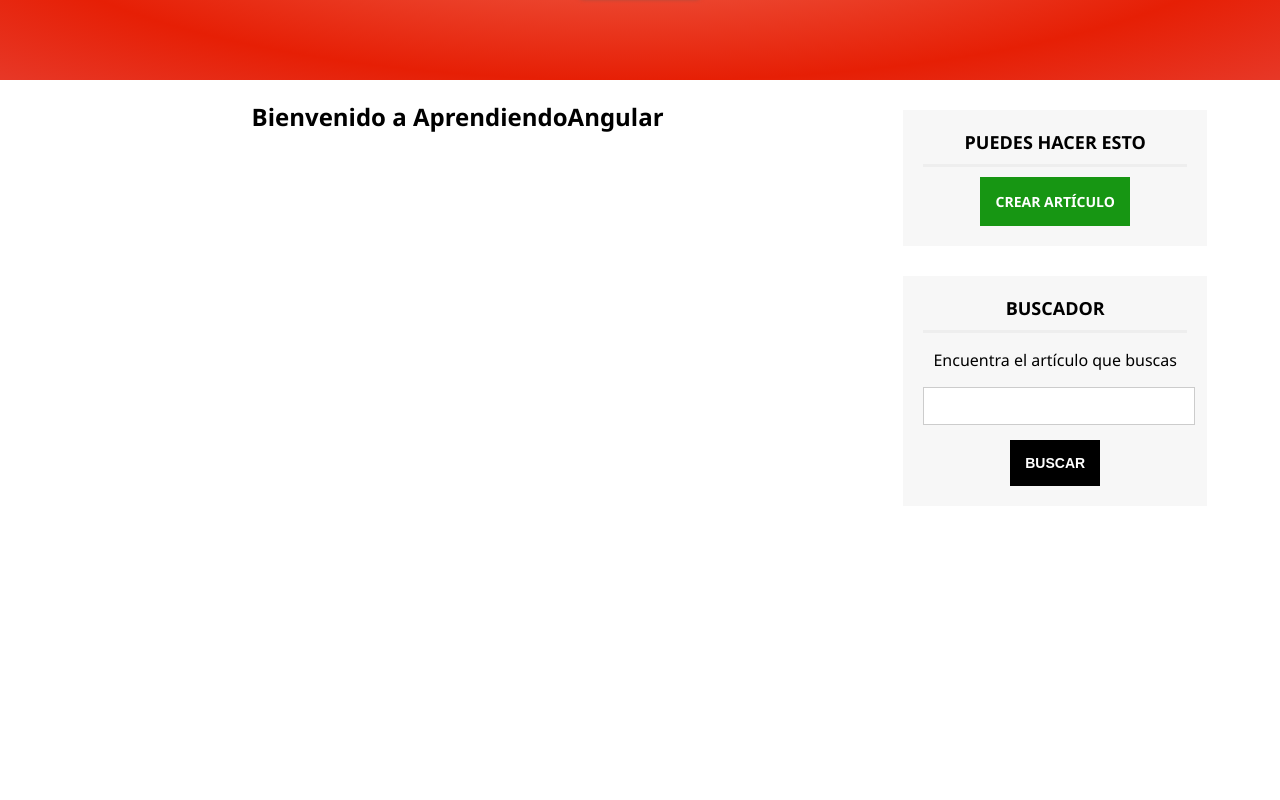
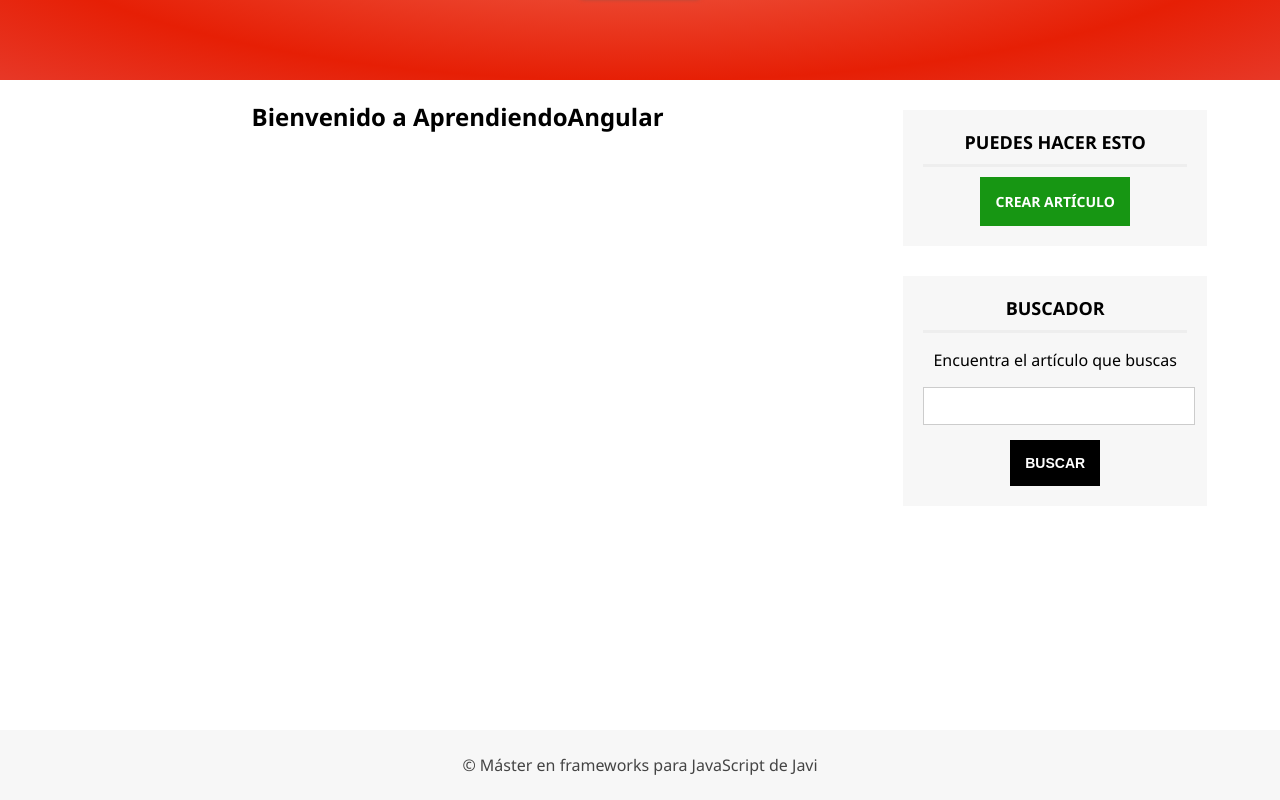
Before and after one commit to JavierGold/learning-angular, an Angular app in the folder frameworks_master/AprendiendoAngular/: page / in a window 1280 px wide. Shown: the part 396-1196 px from the top of the page. Before the commit the page ends 1126 px from the top, so only its background shows below. Built offline with nearby package versions, Linux system fonts and the light colour scheme.

Commit message:
add: footer

```diff
--- a/frameworks_master/AprendiendoAngular/src/app/app.component.html
+++ b/frameworks_master/AprendiendoAngular/src/app/app.component.html
@@ -14,4 +14,7 @@
 
   <app-sidebar></app-sidebar>
 
+
 </div>
+
+<app-footer></app-footer>
--- a/frameworks_master/AprendiendoAngular/src/app/app.module.ts
+++ b/frameworks_master/AprendiendoAngular/src/app/app.module.ts
@@ -5,13 +5,15 @@
 import { HeaderComponent } from './components/header/header.component';
 import { SliderComponent } from './components/slider/slider.component';
 import { SidebarComponent } from './components/sidebar/sidebar.component';
+import { FooterComponent } from './components/footer/footer.component';
 
 @NgModule({
   declarations: [
     AppComponent,
     HeaderComponent,
     SliderComponent,
-    SidebarComponent
+    SidebarComponent,
+    FooterComponent
   ],
   imports: [
     BrowserModule
--- /dev/null
+++ b/frameworks_master/AprendiendoAngular/src/app/components/footer/footer.component.html
@@ -0,0 +1,7 @@
+<footer id="footer">
+    <div class="center">
+        <p>
+            &copy; Máster en frameworks para JavaScript de Javi
+        </p>
+    </div>
+</footer>
--- /dev/null
+++ b/frameworks_master/AprendiendoAngular/src/app/components/footer/footer.component.ts
@@ -0,0 +1,15 @@
+import { Component, OnInit } from '@angular/core';
+
+@Component({
+  selector: 'app-footer',
+  templateUrl: './footer.component.html',
+  styleUrls: ['./footer.component.css']
+})
+export class FooterComponent implements OnInit {
+
+  constructor() { }
+
+  ngOnInit(): void {
+  }
+
+}
```
Also changed, not shown: frameworks_master/AprendiendoAngular/src/app/components/footer/footer.component.css (added), 1 other file (tests, documents, lock files or other folders).
